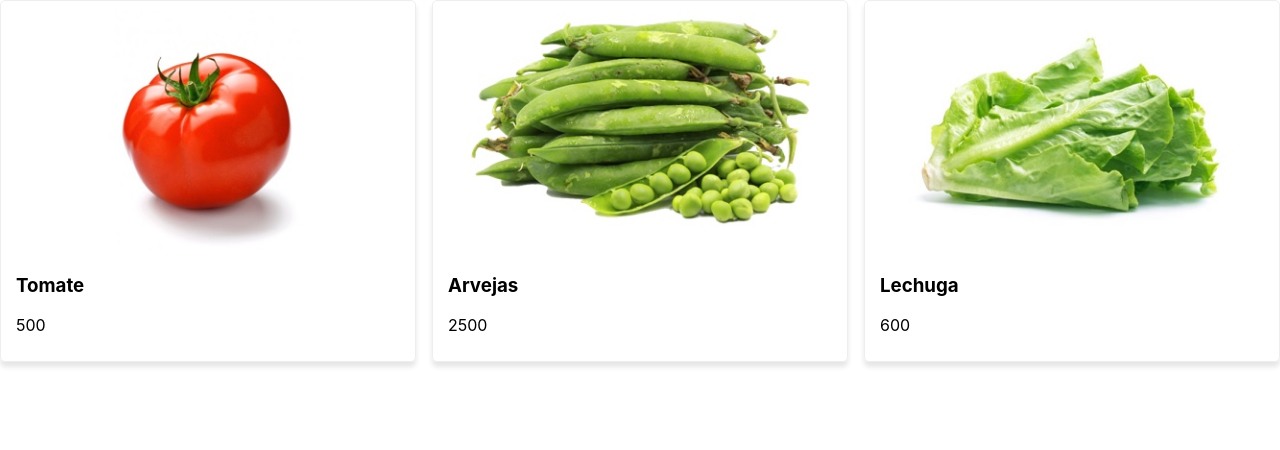
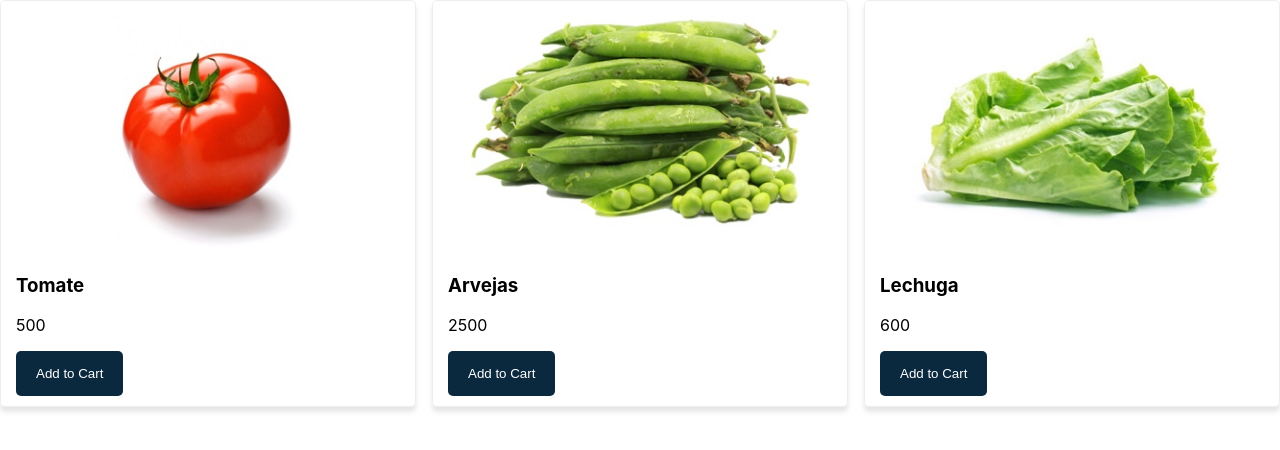
Before and after one commit to psyQore/carrito-compras-react, a React (Create React App) app: page / in a window 1280 px wide. Shown: the top 450 px of the page. Built offline with nearby package versions, Linux system fonts and the light colour scheme.

Commit message:
Se crea un nuevo component llamado Button con sus respectivos styles

```diff
--- /dev/null
+++ b/src/components/Button.js
@@ -0,0 +1,20 @@
+import { Component } from "react";
+
+const styles = {
+  button: {
+    backgroundColor: "#0A283E",
+    color: "#fff",
+    padding: "15px 20px",
+    border: "none",
+    borderRadius: "5px",
+    cursor: 'pointer',
+  },
+};
+
+class Button extends Component {
+  render() {
+    return <button style={styles.button} {...this.props} />;
+  }
+}
+
+export default Button;
--- a/src/components/Product.js
+++ b/src/components/Product.js
@@ -1,4 +1,5 @@
 import { Component } from "react";
+import Button from "./Button.js";
 
 const styles = {
   product: {
@@ -15,12 +16,13 @@
 
 class Product extends Component {
   render() {
-    const { product } = this.props;
+    const { product, addToCart } = this.props;
     return (
       <div style={styles.product}>
         <img style={styles.img} src={product.img} alt={product.name} />
         <h3>{product.name}</h3>
         <p>{product.price}</p>
+        <Button onClick={() => addToCart(product)}>Add to Cart</Button>
       </div>
     );
   }
```
